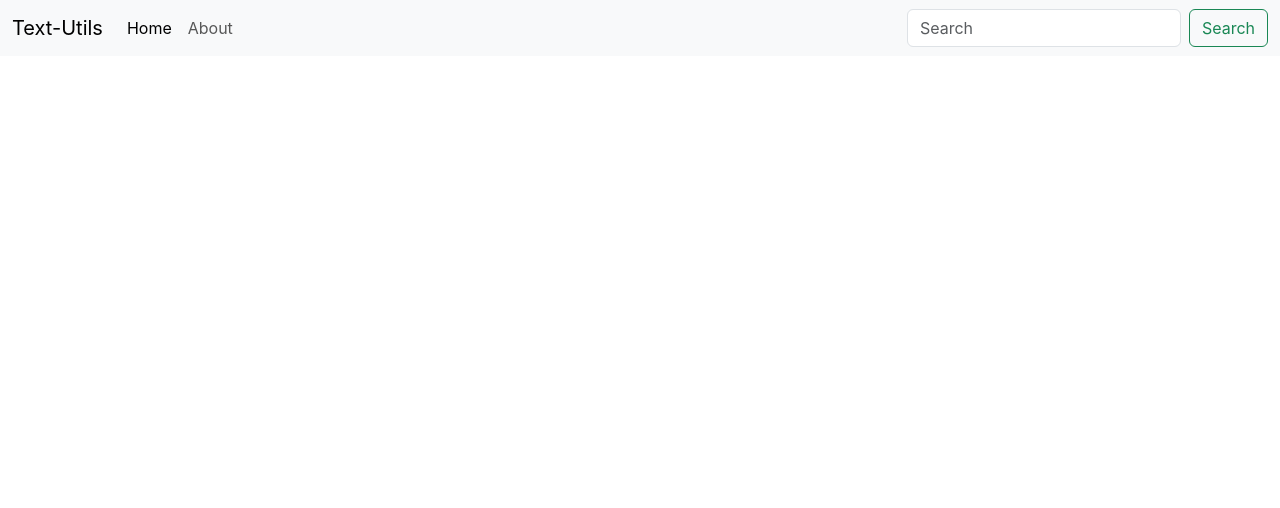
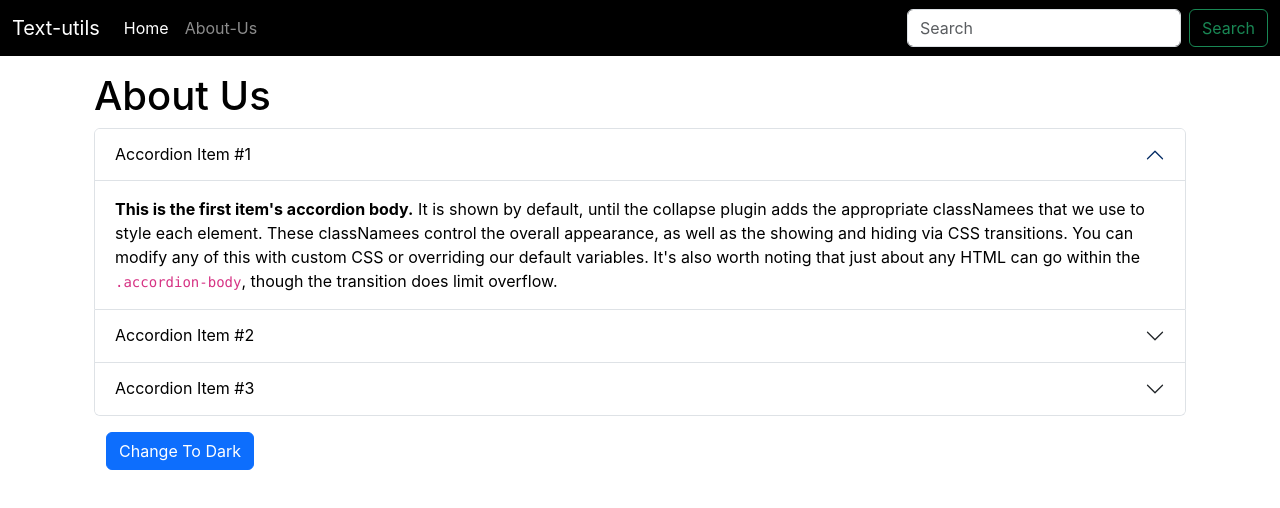
Before and after one commit to VenkataPraveen-09/TextUtils-Using-React, a React (Create React App) app: page / in a window 1280 px wide. Shown: the top 508 px of the page. Built offline with nearby package versions, Linux system fonts and the light colour scheme.

Commit message:
modified:   src/App.js

```diff
--- a/src/App.js
+++ b/src/App.js
@@ -1,32 +1,17 @@
 import './App.css';
+import About from './components/About';
+import Navbar from './components/Navbar';
+// import TextForm from './components/TextForm';
 
 function App() {
   return (
     <>
-    <nav className="navbar navbar-expand-lg bg-body-tertiary">
-  <div className="container-fluid">
-    <a className="navbar-brand" href="/#">Text-Utils</a>
-    <button className="navbar-toggler" type="button" data-bs-toggle="collapse" data-bs-target="#navbarSupportedContent" aria-controls="navbarSupportedContent" aria-expanded="false" aria-label="Toggle navigation">
-      <span className="navbar-toggler-icon"></span>
-    </button>
-    <div className="collapse navbar-collapse" id="navbarSupportedContent">
-      <ul className="navbar-nav me-auto mb-2 mb-lg-0">
-        <li className="nav-item">
-          <a className="nav-link active" aria-current="page" href="/#">Home</a>
-        </li>
-        <li className="nav-item">
-          <a className="nav-link" href="/#">About</a>
-        </li>
-
-
-      </ul>
-      <form className="d-flex" role="search">
-        <input className="form-control me-2" type="search" placeholder="Search" aria-label="Search"/>
-        <button className="btn btn-outline-success" type="submit">Search</button>
-      </form>
-    </div>
-  </div>
-</nav>
+      <Navbar title="Text-utils" aboutUs="About-Us"/>
+      {/* <Navbar/> */}
+      <div className="container">
+      {/* <TextForm heading="Enter the text to analyze"/> */}
+      <About/>
+      </div>
     </>
   );
 }
```
